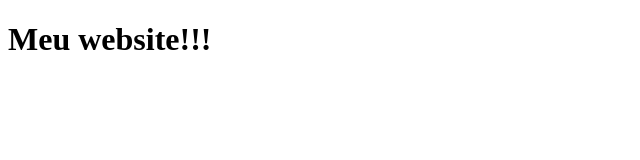
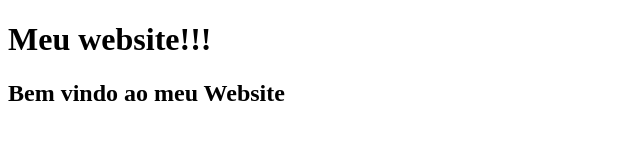
Before and after one commit to deallegretti/projetogit, a plain HTML site: page index.html in a window 1280 px wide. Shown: the whole page, without its empty margins (0-640 px from the left). Drawn offline with Linux system fonts and the light colour scheme.

Commit message:
Incluído subtítulo

```diff
--- a/index.html
+++ b/index.html
@@ -7,5 +7,6 @@
 </head>
 <body>
     <h1>Meu website!!!</h1>
+    <h2>Bem vindo ao meu Website</h2>
 </body>
 </html>
```
